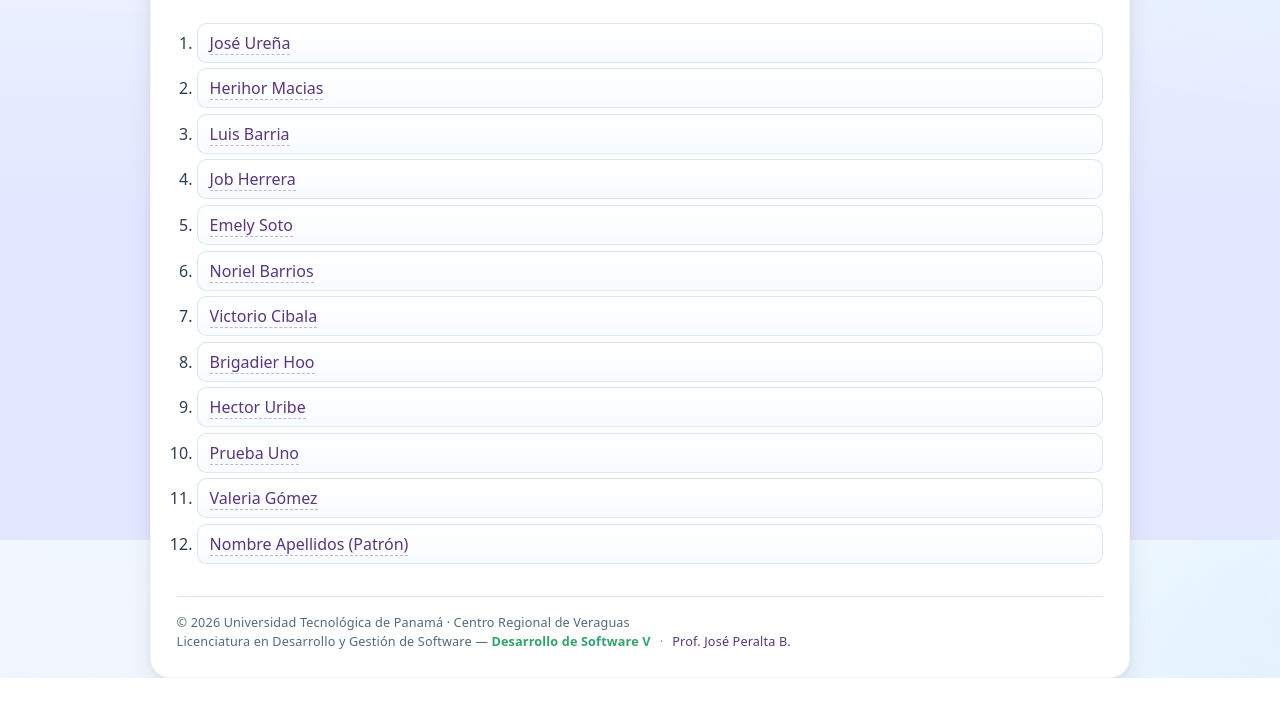
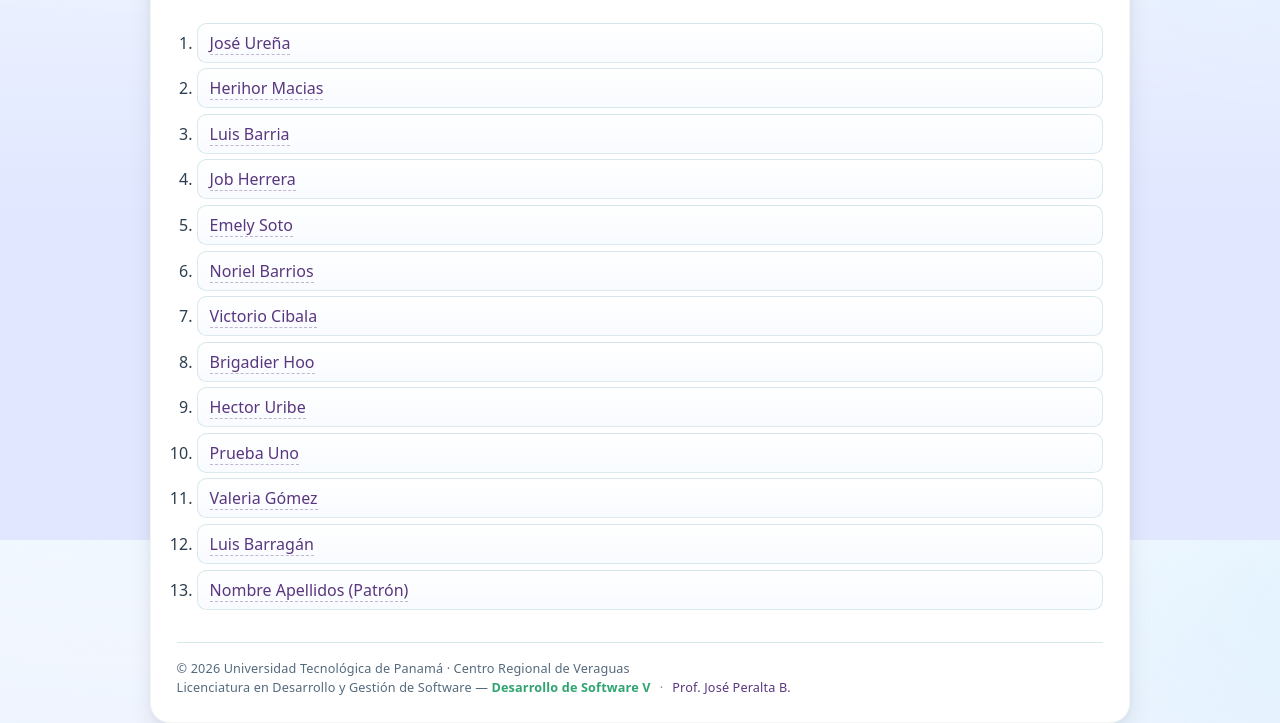
Before and after one commit to joseperaltab-utp-fisc/dsv-m01-git-laboratorio-4gs121, a plain HTML site: page site/index.html in a window 1280 px wide. Shown: the part 260-983 px from the top of the page. Before the commit the page ends 938 px from the top, so only its background shows below. Drawn offline with Linux system fonts and the light colour scheme.

Commit message:
feat: agregar enlace de Luis Barragán en index.html

```diff
--- a/site/index.html
+++ b/site/index.html
@@ -91,6 +91,11 @@
           </a>
         </li>
         <li>
+          <a class="enlace-estudiante" href="./alumnos/barragan-luis/about-barragan-luis.html">
+            Luis Barragán
+          </a>
+        </li>
+        <li>
           <a class="enlace-estudiante" href="./alumnos/apellidos-nombre/about-apellidos-nombre.html">
             Nombre Apellidos (Patrón)
           </a>
```
